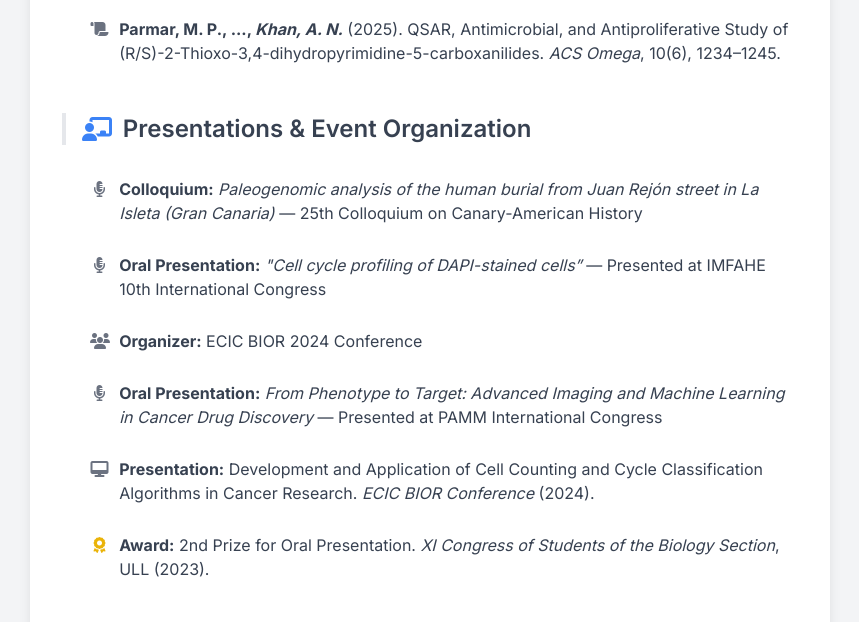
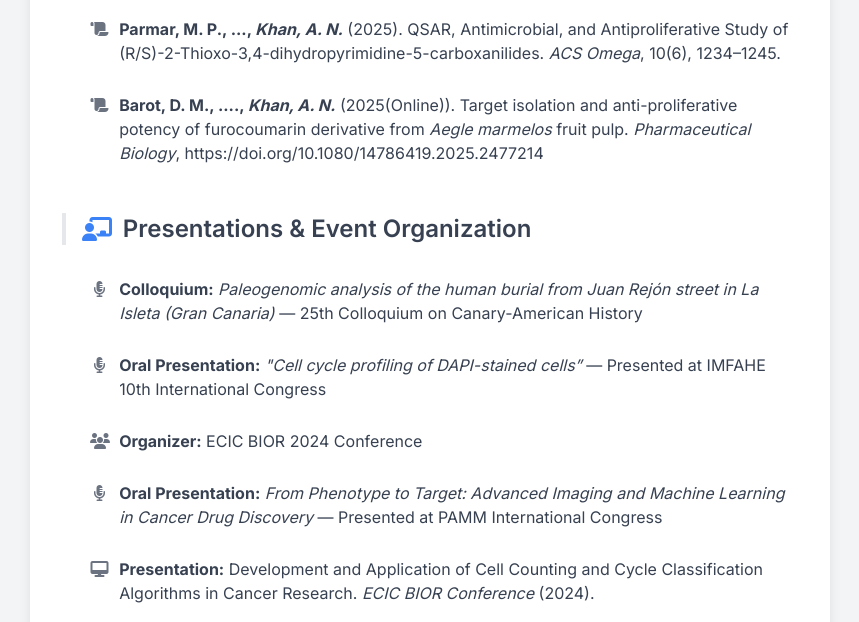
Before and after one commit to AdamKhanBM/my-cv, a plain HTML site: page index.html in a window 1280 px wide. Shown: the part 2195-2817 px from the top of the page, without its empty margins (210-1069 px from the left). Drawn offline with nearby package versions, Linux system fonts and the light colour scheme.

```diff
--- a/index.html
+++ b/index.html
@@ -271,6 +271,8 @@
             <li class="flex items-start p-2 js-animate-on-scroll" data-animation="animate__fadeInRight" data-delay="0.1s"><i class="fas fa-scroll mr-2.5 text-gray-500 mt-1 flex-shrink-0"></i><div><strong>Vala, D. P., ..., <em>Khan, A. N.</em></strong> (2024). Click-chemistry mediated synthesis of OTBN-1,2,3-Triazole derivatives exhibiting STK33 inhibition with diverse anti-cancer activities. <em>Bioorganic Chemistry</em>, 149, 107485.</div></li>
             <li class="flex items-start p-2 js-animate-on-scroll" data-animation="animate__fadeInRight" data-delay="0.2s"><i class="fas fa-scroll mr-2.5 text-gray-500 mt-1 flex-shrink-0"></i><div><strong>Quintana, V., ..., <em>Khan, A. N.</em></strong> (2024). Novel Tetrahydropyran-Triazole Hybrids with Antiproliferative Activity against Human Tumor Cells. <em>Archiv Der Pharmazie</em>, e2400431.</div></li>
             <li class="flex items-start p-2 js-animate-on-scroll" data-animation="animate__fadeInRight" data-delay="0.3s"><i class="fas fa-scroll mr-2.5 text-gray-500 mt-1 flex-shrink-0"></i><div><strong>Parmar, M. P., ..., <em>Khan, A. N.</em></strong> (2025). QSAR, Antimicrobial, and Antiproliferative Study of (R/S)-2-Thioxo-3,4-dihydropyrimidine-5-carboxanilides. <em>ACS Omega</em>, 10(6), 1234–1245.</div></li>
+            <li class="flex items-start p-2 js-animate-on-scroll" data-animation="animate__fadeInRight" data-delay="0.4s"><i class="fas fa-scroll mr-2.5 text-gray-500 mt-1 flex-shrink-0"></i><div><strong>Barot, D. M., ...., <em>Khan, A. N.</em></strong> (2025(Online)). Target isolation and anti-proliferative potency of furocoumarin derivative from <em>Aegle marmelos</em> fruit pulp. <em>Pharmaceutical Biology</em>, https://doi.org/10.1080/14786419.2025.2477214</div></li>
+
           </ul>
         </section>
 
```
